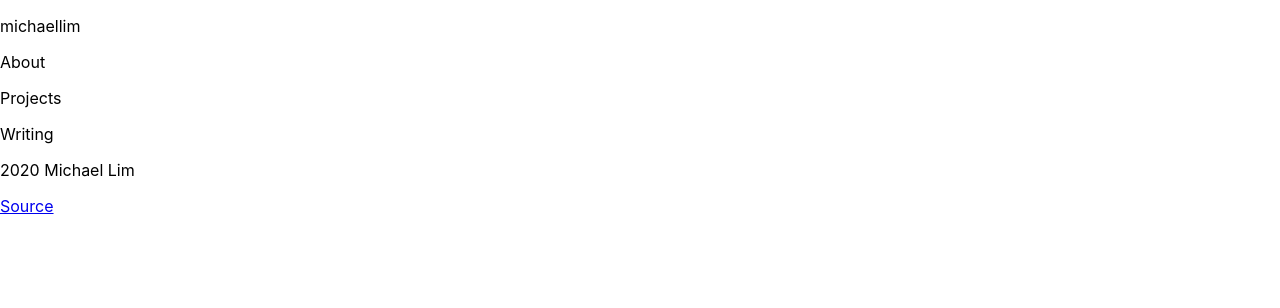
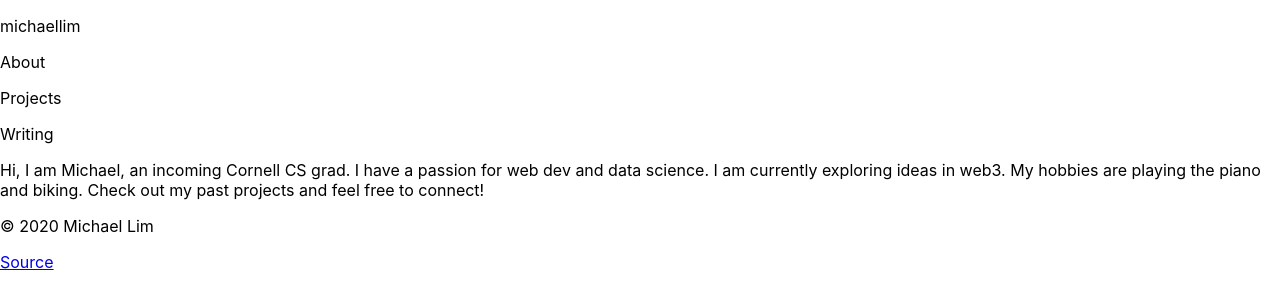
Before and after one commit to bl458/Prof-website, a React (Create React App) app: page / in a window 1280 px wide. Shown: the top 308 px of the page. Built offline with nearby package versions, Linux system fonts and the light colour scheme.

Commit message:
FEAT create more html elements, components

```diff
--- a/src/App.js
+++ b/src/App.js
@@ -11,11 +11,21 @@ function App() {
       </div>
 
       <div className="body">
-        <div className="body_inner"></div>
+        <div className="body_inner">
+          <div className="body_my-photo-wrap"></div>
+          <div className="body_intro-wrap">
+            <p>
+              Hi, I am Michael, an incoming Cornell CS grad. I have a passion
+              for web dev and data science. I am currently exploring ideas in
+              web3. My hobbies are playing the piano and biking. Check out my
+              past projects and feel free to connect!
+            </p>
+          </div>
+        </div>
       </div>
 
       <div className="footer">
-        <p>2020 Michael Lim</p>
+        <p>© 2020 Michael Lim</p>
         <a href="https://github.com/bl458/Prof-website">Source</a>
       </div>
     </div>
```
Also changed, not shown: src/About.js (added), src/Footer.js (added), src/Header.js (added), src/Projects.js (added), src/Writing.js (added).
